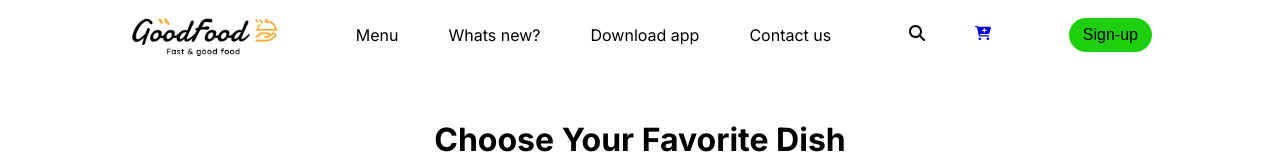
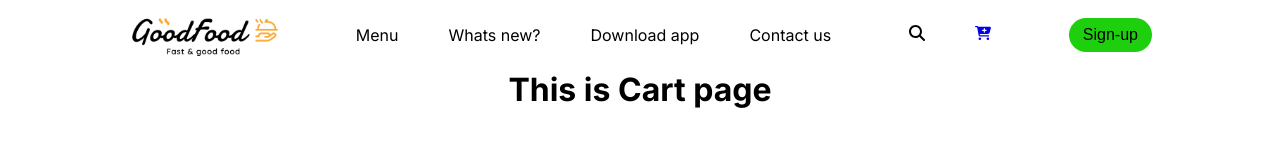
Before and after one commit to felixDev22/ecommerce, a React (Vite) app: page /cart in a window 1280 px wide. Shown: the top 160 px of the page. Built offline with nearby package versions, Linux system fonts and the light colour scheme; a web font is replaced by a local one.

Commit message:
Import cart page add route to cart

```diff
--- a/src/App.jsx
+++ b/src/App.jsx
@@ -7,17 +7,19 @@ import MenuSection from './components/menuSection/menuSection';
 import { Route, Routes } from 'react-router-dom';
 import Footer from './components/footer/Footer';
 import Login from './components/login/login';
+import Cart from './pages/cart/Cart';
 
 function App() {
   const [category, setCategory] = useState('ALL');
-  const [showLogin, setShowLogin] = useState(false)
+  const [showLogin, setShowLogin] = useState(false);
 
   return (
     <div>
-      {showLogin?<Login setShowLogin={setShowLogin}/>:<></>}
-      <Navbar setShowLogin={setShowLogin}/>
+      {showLogin ? <Login setShowLogin={setShowLogin} /> : <></>}
+      <Navbar setShowLogin={setShowLogin} />
       <Routes>
         <Route path="/" element={<Hero />} />
+        <Route path="/cart" element={<Cart />} />
       </Routes>
       <div className="container">
         <MenuSection category={category} setCategory={setCategory} />
```
